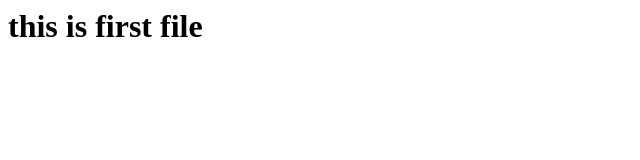
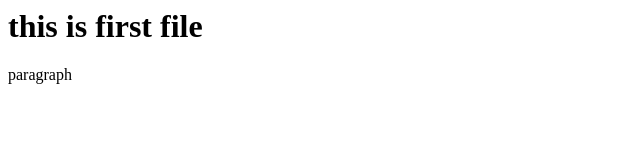
Before and after one commit to vsrmanda/git-test, a website: page index.html in a window 1280 px wide. Shown: the full height of the page, 0-640 px from the left. Drawn offline with Linux system fonts and the light colour scheme.

Commit message:
commit .gitignore, package-json first time.

```diff
--- a/index.html
+++ b/index.html
@@ -1,6 +1,7 @@
 <html>
     <head>
         <h1>this is first file</h1>
+        <p>paragraph</p>
     </head>
     <body>
 
```
Also changed, not shown: package.json (added, +25 -0 lines), 2 other files.
